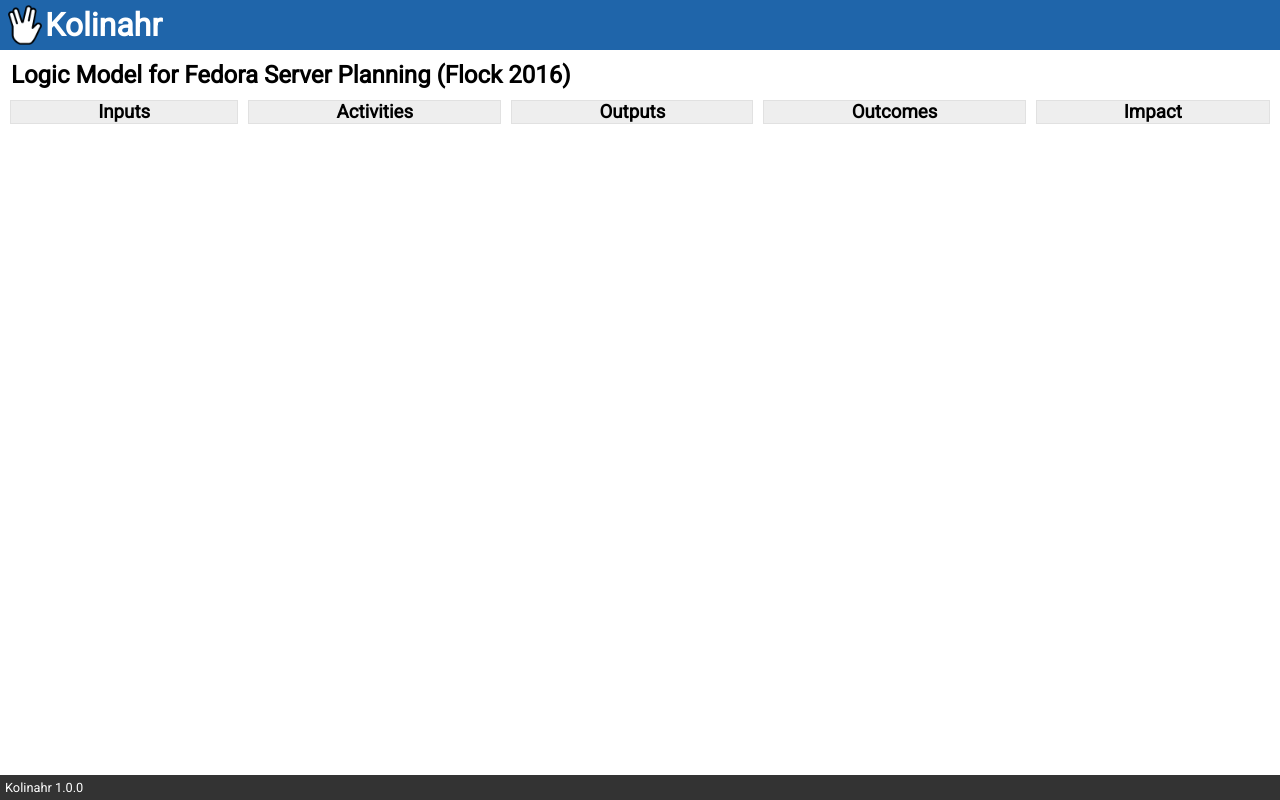
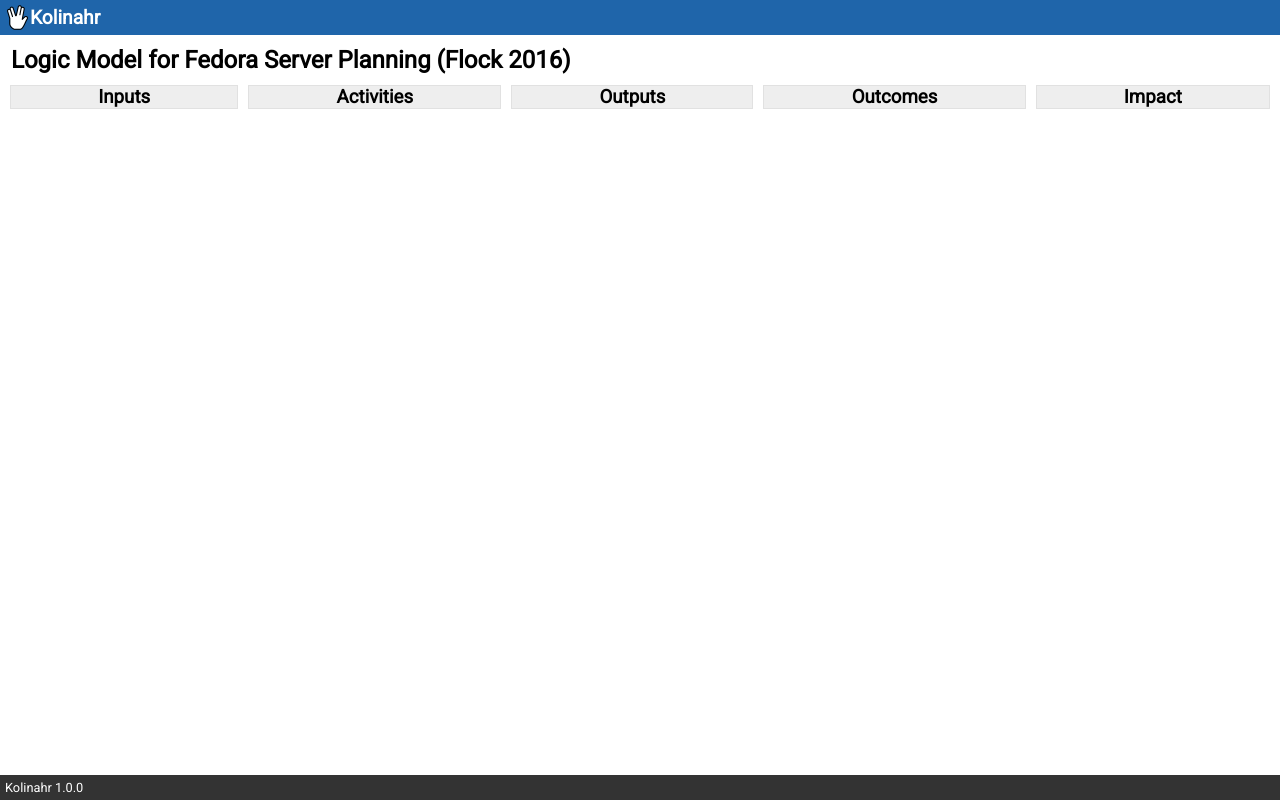
Before and after one commit to joeattardi/kolinahr, a React app: page / in a window 1280 px wide. Built offline with nearby package versions, Linux system fonts and the light colour scheme.

Commit message:
make header smaller

```diff
--- a/app/components/Header.jsx
+++ b/app/components/Header.jsx
@@ -5,7 +5,7 @@ import logo from '../images/logo.png';
 export default function Header(props) {
   return (
     <header>
-      <img src={logo} width="40" height="40" />
+      <img src={logo} width="25" height="25" />
       <h1>Kolinahr</h1>
     </header>
   );
--- a/app/scss/index.scss
+++ b/app/scss/index.scss
@@ -83,6 +83,7 @@ header {
   background-color: $header-background-color;
 
   h1 {
+    font-size: 1.2em;
     margin: 0;
     color: #FFFFFF;
   }
```
